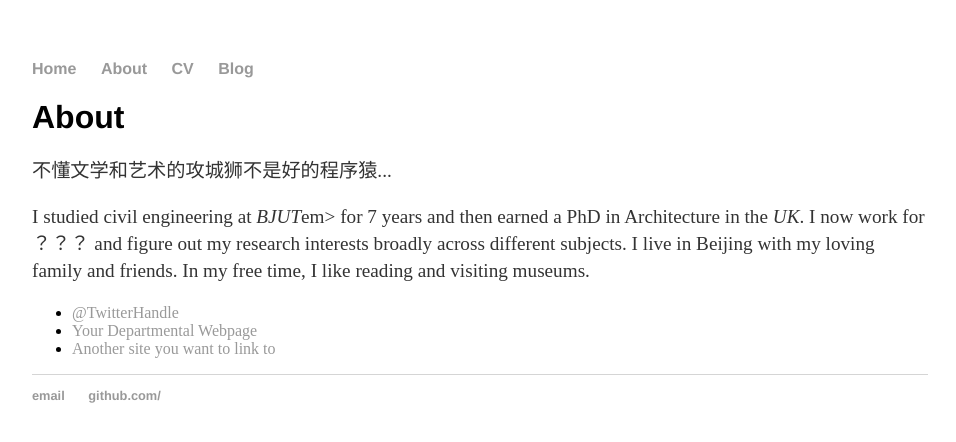
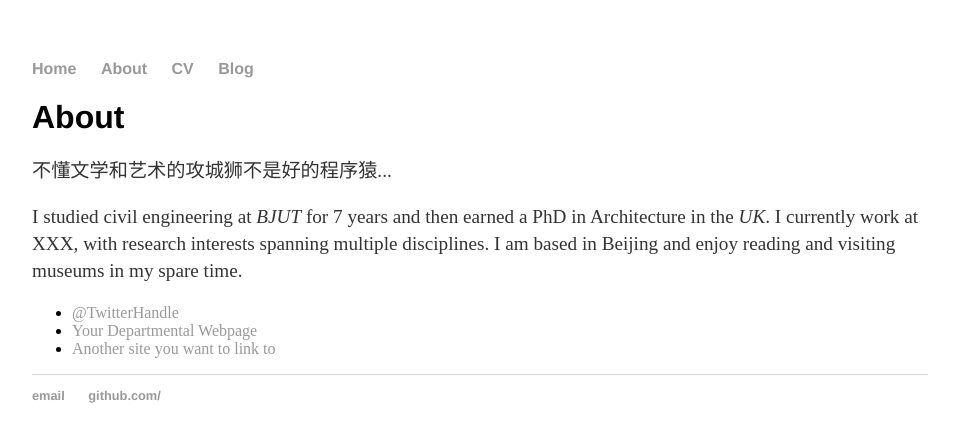
Before and after one commit to kaiagss/kaiagss.github.io, a Jekyll site: the page built from about/index.html, in a window 1280 px wide. Shown: the top 442 px of the page, without its empty margins (160-1116 px from the left). Built offline with Jekyll 4.4.1, drawn with Linux system fonts in a browser that asks for light colours.

Commit message:
Update index.html

```diff
--- a/about/index.html
+++ b/about/index.html
@@ -6,7 +6,7 @@ title: About Yan
 		<div class="about">
 			<h1>About</h1>
 			<p>不懂文学和艺术的攻城狮不是好的程序猿...<br>
-			<p> I studied civil engineering at <em>BJUT</em>em> for 7 years and then earned a PhD in Architecture in the <em>UK</em>. I now work for ？？？ and figure out my research interests broadly across different subjects. I live in Beijing with my loving family and friends. In my free time, I like reading and visiting museums.</p>
+			<p> I studied civil engineering at <em>BJUT</em> for 7 years and then earned a PhD in Architecture in the <em>UK</em>. I currently work at XXX, with research interests spanning multiple disciplines. I am based in Beijing and enjoy reading and visiting museums in my spare time.</p>
 
 			<ul class="contacts">
 				<li><a href="#">@TwitterHandle</a></li>
```
